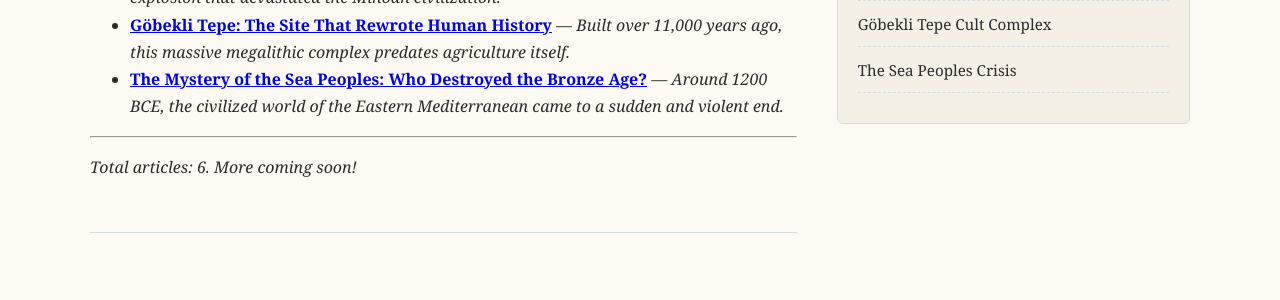
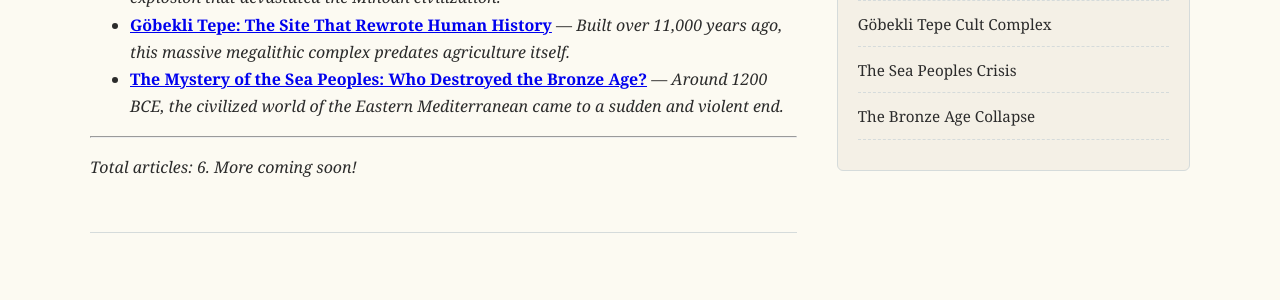
Before and after one commit to history-archaeology-project/history-archaeology-project.github.io, a Jekyll site: the page built from articles/index.md, in a window 1280 px wide. Shown: the part 1007-1307 px from the top of the page. Built offline with Jekyll 4.4.1, drawn with Linux system fonts in a browser that asks for light colours; comment, search, counter and statistics services are not loaded.

Commit message:
Update default.html

```diff
--- a/_layouts/default.html
+++ b/_layouts/default.html
@@ -98,6 +98,7 @@
                         <li><a href="/articles/minoan-eruption">The Minoan Eruption (Atlantis)</a></li>
                         <li><a href="/articles/gobekli-tepe">Göbekli Tepe Cult Complex</a></li>
                         <li><a href="/articles/sea-peoples">The Sea Peoples Crisis</a></li>
+                        <li><a href="/articles/bronze-age-collapse">The Bronze Age Collapse</a></li>
                     </ul>
                 </div>
             </aside>
```
